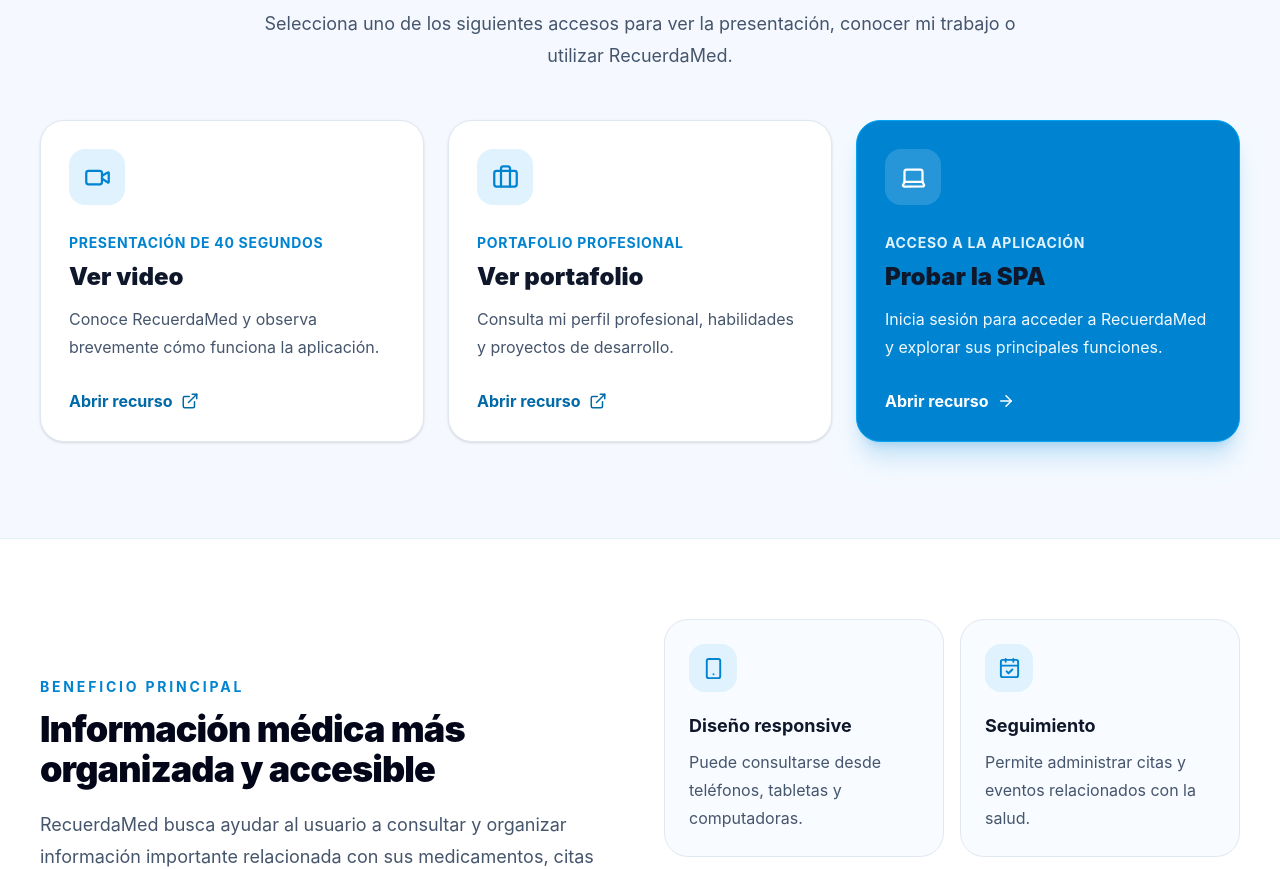
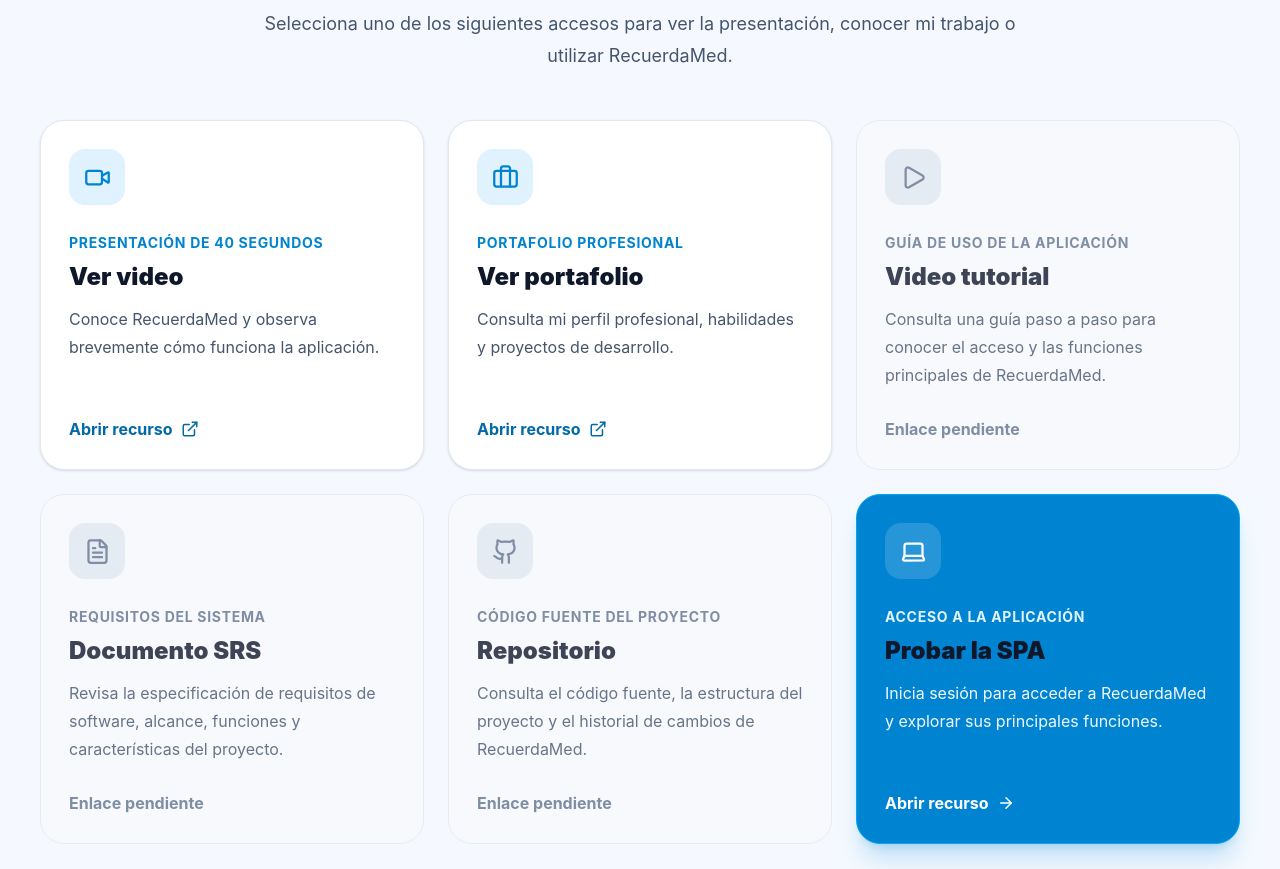
Before and after one commit to haranac/Recuerdamed, a React (Vite) app: page / in a window 1280 px wide. Shown: the part 1100-1969 px from the top of the page. Built offline with nearby package versions, Linux system fonts and the light colour scheme; no server answers.

Commit message:
Cambio en la landing page (3 tarjetas añadidas)

```diff
--- a/src/pages/LandingPage.jsx
+++ b/src/pages/LandingPage.jsx
@@ -5,6 +5,8 @@
   CalendarCheck,
   CheckCircle2,
   ExternalLink,
+  Github,
+  FileText,
   HeartPulse,
   Laptop,
   Pill,
@@ -18,6 +20,9 @@
   const enlaces = {
     video: "https://www.tiktok.com/@haranac8/video/7670420427302341906?is_from_webapp=1&sender_device=pc&web_id=7554270024966800907",
     portafolio: "https://portafolio-indol-iota-61.vercel.app/",
+    tutorial: "", // Añade aquí la URL pública del video tutorial
+    srs: "", // Añade aquí la URL pública del documento SRS
+    repositorio: "", // Añade aquí la URL pública del repositorio
     spa: "/login",
   };
 
@@ -38,6 +43,33 @@
       url: enlaces.portafolio,
       icono: Briefcase,
       etiqueta: "Portafolio profesional",
+      interno: false,
+    },
+    {
+      titulo: "Video tutorial",
+      descripcion:
+        "Consulta una guía paso a paso para conocer el acceso y las funciones principales de RecuerdaMed.",
+      url: enlaces.tutorial,
+      icono: Play,
+      etiqueta: "Guía de uso de la aplicación",
+      interno: false,
+    },
+    {
+      titulo: "Documento SRS",
+      descripcion:
+        "Revisa la especificación de requisitos de software, alcance, funciones y características del proyecto.",
+      url: enlaces.srs,
+      icono: FileText,
+      etiqueta: "Requisitos del sistema",
+      interno: false,
+    },
+    {
+      titulo: "Repositorio",
+      descripcion:
+        "Consulta el código fuente, la estructura del proyecto y el historial de cambios de RecuerdaMed.",
+      url: enlaces.repositorio,
+      icono: Github,
+      etiqueta: "Código fuente del proyecto",
       interno: false,
     },
     {
@@ -263,7 +295,7 @@
             </p>
           </div>
 
-          <div className="mt-12 grid gap-6 lg:grid-cols-3">
+          <div className="mt-12 grid gap-6 md:grid-cols-2 xl:grid-cols-3">
             {recursos.map((recurso) => (
               <ResourceCard key={recurso.titulo} recurso={recurso} />
             ))}
@@ -371,11 +403,14 @@
 
 function ResourceCard({ recurso }) {
   const Icono = recurso.icono;
+  const tieneEnlace = Boolean(recurso.url?.trim());
 
-  const estilos = `group flex min-h-[310px] flex-col rounded-3xl border p-7 transition duration-300 hover:-translate-y-1 ${
+  const estilos = `group flex min-h-[310px] flex-col rounded-3xl border p-7 transition duration-300 ${
     recurso.destacado
-      ? "border-sky-500 bg-sky-600 text-white shadow-xl shadow-sky-600/20"
-      : "border-slate-200 bg-white text-slate-900 shadow-sm hover:border-sky-300 hover:shadow-xl"
+      ? "border-sky-500 bg-sky-600 text-white shadow-xl shadow-sky-600/20 hover:-translate-y-1"
+      : tieneEnlace
+        ? "border-slate-200 bg-white text-slate-900 shadow-sm hover:-translate-y-1 hover:border-sky-300 hover:shadow-xl"
+        : "cursor-not-allowed border-slate-200 bg-slate-50 text-slate-900 opacity-80"
   }`;
 
   const contenido = (
@@ -384,7 +419,9 @@
         className={`flex h-14 w-14 items-center justify-center rounded-2xl ${
           recurso.destacado
             ? "bg-white/15 text-white"
-            : "bg-sky-100 text-sky-600"
+            : tieneEnlace
+              ? "bg-sky-100 text-sky-600"
+              : "bg-slate-200 text-slate-500"
         }`}
       >
         <Icono size={27} />
@@ -392,17 +429,25 @@
 
       <p
         className={`mt-7 text-sm font-bold uppercase tracking-wider ${
-          recurso.destacado ? "text-sky-100" : "text-sky-600"
+          recurso.destacado
+            ? "text-sky-100"
+            : tieneEnlace
+              ? "text-sky-600"
+              : "text-slate-500"
         }`}
       >
         {recurso.etiqueta}
       </p>
 
-      <h3 className="mt-2 text-2xl font-black">{recurso.titulo}</h3>
+      <h3 className="mt-2 text-2xl font-black">
+        {recurso.titulo}
+      </h3>
 
       <p
         className={`mt-3 flex-1 leading-7 ${
-          recurso.destacado ? "text-sky-50" : "text-slate-600"
+          recurso.destacado
+            ? "text-sky-50"
+            : "text-slate-600"
         }`}
       >
         {recurso.descripcion}
@@ -410,12 +455,17 @@
 
       <div
         className={`mt-7 flex items-center gap-2 font-bold ${
-          recurso.destacado ? "text-white" : "text-sky-700"
+          recurso.destacado
+            ? "text-white"
+            : tieneEnlace
+              ? "text-sky-700"
+              : "text-slate-500"
         }`}
       >
-        Abrir recurso
+        {tieneEnlace ? "Abrir recurso" : "Enlace pendiente"}
 
-        {recurso.interno ? (
+        {tieneEnlace &&
+          (recurso.interno ? (
             <ArrowRight
               size={18}
               className="transition group-hover:translate-x-1"
@@ -425,10 +475,22 @@
               size={18}
               className="transition group-hover:translate-x-1"
             />
-        )}
+          ))}
       </div>
     </>
   );
+
+  if (!tieneEnlace) {
+    return (
+      <article
+        className={estilos}
+        aria-disabled="true"
+        title="Añade la URL correspondiente en el objeto enlaces"
+      >
+        {contenido}
+      </article>
+    );
+  }
 
   if (recurso.interno) {
     return (
```
Lines whose indentation alone changed are shown as unchanged.
